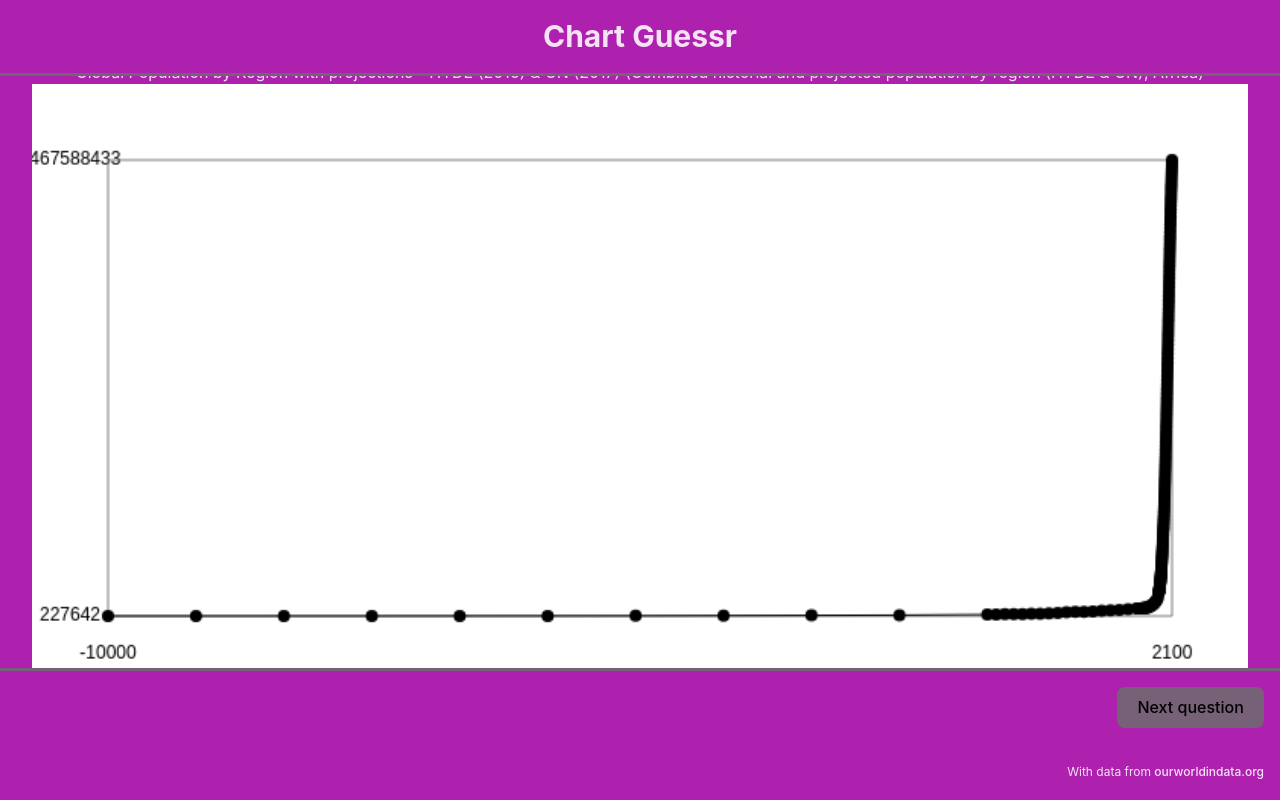
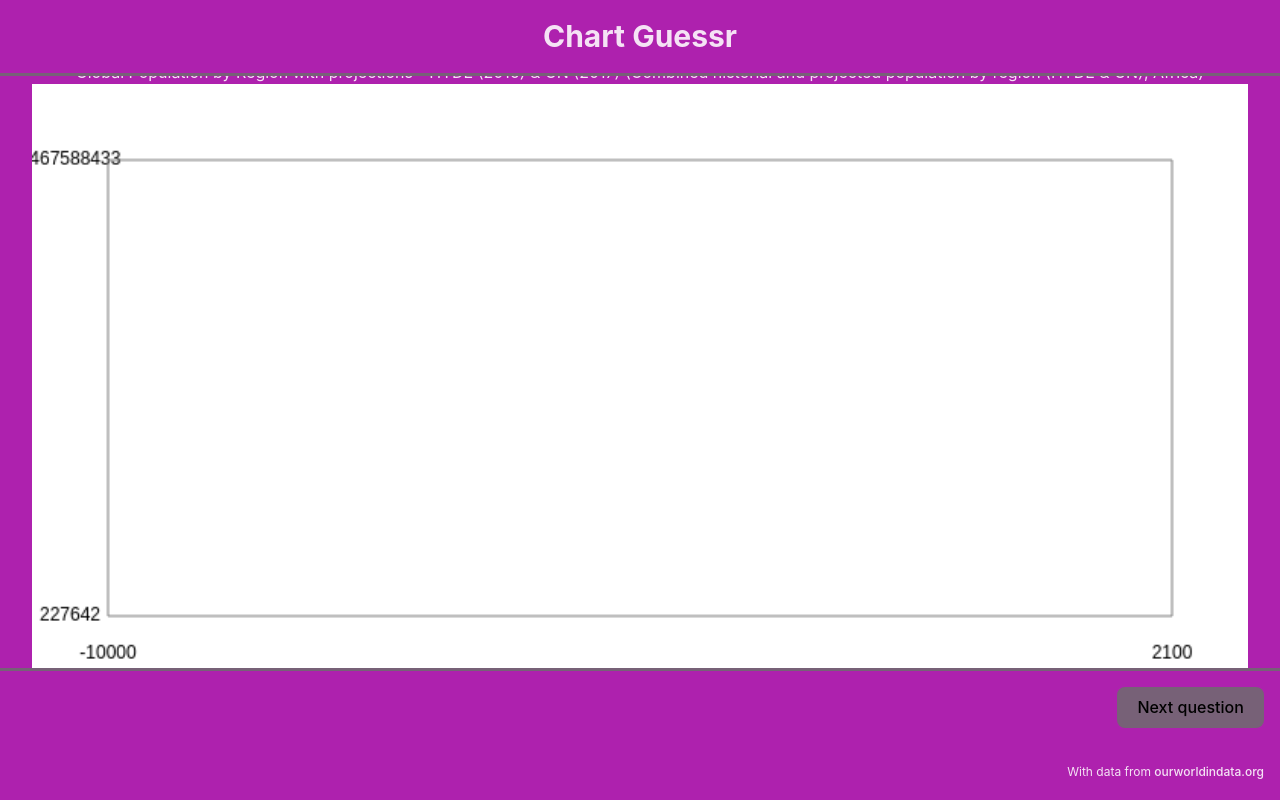
Before and after one commit to Jugendhackt/data-guessing-game, a React (Vite) app in the folder frontend/: page / in a window 1280 px wide. Built offline with nearby package versions, Linux system fonts and the light colour scheme.

Commit message:
Use showAnswer in Chart

```diff
--- a/frontend/src/components/Chart.tsx
+++ b/frontend/src/components/Chart.tsx
@@ -2,14 +2,14 @@ import React, { useEffect, useState, useRef } from "react";
 import styled from "@emotion/styled";
 import { Answer } from "../types";
 
-type Props = {datapoints: Answer}
+type Props = {datapoints: Answer, showAnswer: boolean}
 
 const Canvas = styled.canvas`
   width: 100%;
   height: 50%;
   `;
 
-export const Chart: React.FC<Props> = ({ datapoints }) => {
+export const Chart: React.FC<Props> = ({ datapoints, showAnswer }) => {
   const canvasRef = useRef(null);
 
   let [guess, setGuess] = useState([])
@@ -110,6 +110,7 @@ function draw(e: React.MouseEvent<HTMLCanvasElement, MouseEvent>) {
 
     let prevX: number, prevY: number;
 
+    if (showAnswer) {
       context.strokeStyle = "black";
       datapoints.forEach(({ year, value }) => {
         const x = margin + (year - minYear) / (maxYear - minYear) * (canvas.width - 2 * margin);
@@ -128,6 +129,7 @@ function draw(e: React.MouseEvent<HTMLCanvasElement, MouseEvent>) {
         prevX = x;
         prevY = y;
       });
+    }
 
     prevX = prevY = null
     context.strokeStyle = "blue";
@@ -150,7 +152,7 @@ function draw(e: React.MouseEvent<HTMLCanvasElement, MouseEvent>) {
       prevX = x;
       prevY = y;
     });
-  }, [canvasRef, guess, datapoints]);
+  }, [canvasRef, guess, datapoints, showAnswer]);
 
   return (
           <>
--- a/frontend/src/components/Question.tsx
+++ b/frontend/src/components/Question.tsx
@@ -11,7 +11,7 @@ export const Question: React.FC<QuestionType & ShowAnswer> = ({ answer, question
   return (
         <Wrapper>
             <div>{question}</div>
-            <Chart datapoints={answer} />
+            <Chart datapoints={answer} showAnswer={showAnswer} />
             <div><input type="text" /><button onClick={() => setShowAnswer(true)}>Guess</button></div>
             {showAnswer ? <div>{JSON.stringify(answer)}</div> : null}
         </Wrapper>
```
Lines whose indentation alone changed are shown as unchanged.
